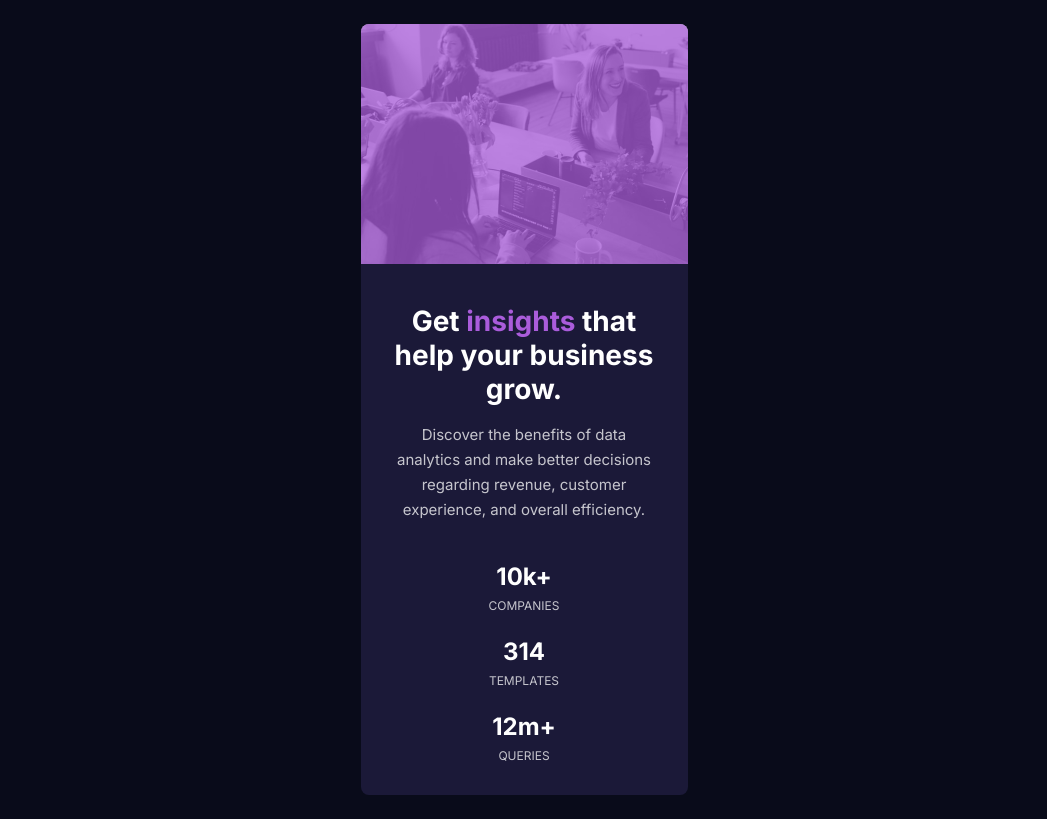
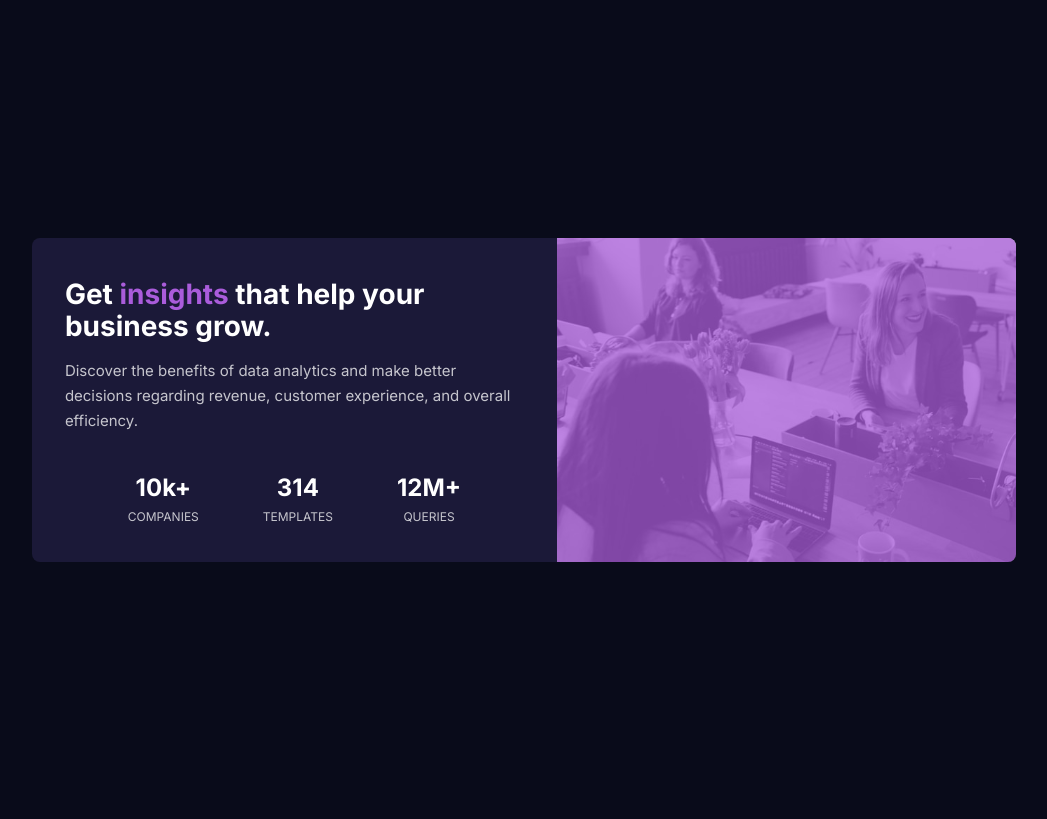
Before and after one commit to nabzay/stats-preview-component, a plain HTML site: page index.html in a window 1280 px wide. Shown: the whole page, without its empty margins (116-1163 px from the left). Drawn offline with Linux system fonts and the light colour scheme.

Commit message:
Mobile version is pixel perfect.
Downloaded a chrome extension called PerfectPixel and restructured some things.

```diff
--- a/index.html
+++ b/index.html
@@ -21,6 +21,7 @@
     </section>
 
     <section class="card__content">
+      <div class="container">
       <h1 class="card__heading"> Get <span class="text-pop">insights</span> that help your business grow. </h1>
 
       <p class="card__body"> Discover the benefits of data analytics and make better decisions regarding revenue, customer
@@ -40,11 +41,13 @@
           </div>
 
           <div class="stats__queries">
-            <p class="value">12m+</p>
+            <p class="value">12M+</p>
             <p class="title">queries</p>
 
           </div>
         </div>
+
+      </div>
 
     </section>
 
--- a/styles.css
+++ b/styles.css
@@ -60,6 +60,7 @@ body {
   font-size: var(--fs-heading__400);
   font-weight: var(--fw-700);
   color: var(--c-neutral-white);
+  line-height: 1.143;
 }
 
 .text-pop {
@@ -75,11 +76,13 @@ body {
   font-size: 1.5rem;
   font-weight: var(--fw-700);
   color: var(--c-neutral-white);
+  line-height: 1.21;
 }
 
 .card__stats .title {
   font-size: 0.75rem;
   letter-spacing: 1;
+  line-height: 2.1;
 
   color: var(--c-neutral-stats);
   text-transform: uppercase;
@@ -114,7 +117,7 @@ body {
 }
 
 .card .card__content {
-  padding: 2.67em 2.13em 2.13em 2.13em;
+  padding: 2.7em 2.2em 2.2em 2.2em;
   text-align: center;
 }
 
@@ -134,5 +137,41 @@ body {
 }
 
 .card__stats .value {
-  margin-bottom: 0.29em;
+  margin-bottom: 0.083em;
 }
+
+/* Desktop Styles */
+@media screen and (min-width: 64em) {
+  .card {
+    display: flex;
+    flex-direction: row-reverse;
+    max-width: 1110px;
+  }
+
+  .card .card__image {
+    flex: 1;
+    height: auto;
+  }
+
+  .card .card__image::before {
+    height: auto;
+  }
+
+  .card .card__content {
+    flex: 1;
+    text-align: left;
+    display: flex;
+    align-items: center;
+    justify-content: center;
+  }
+
+  .card__content .card__stats {
+    flex-direction: row;
+    text-align: center;
+    gap: 4.267em;
+  }
+
+  .card__content .card__body {
+    /* max-width: 30em; */
+  }
+}
```
